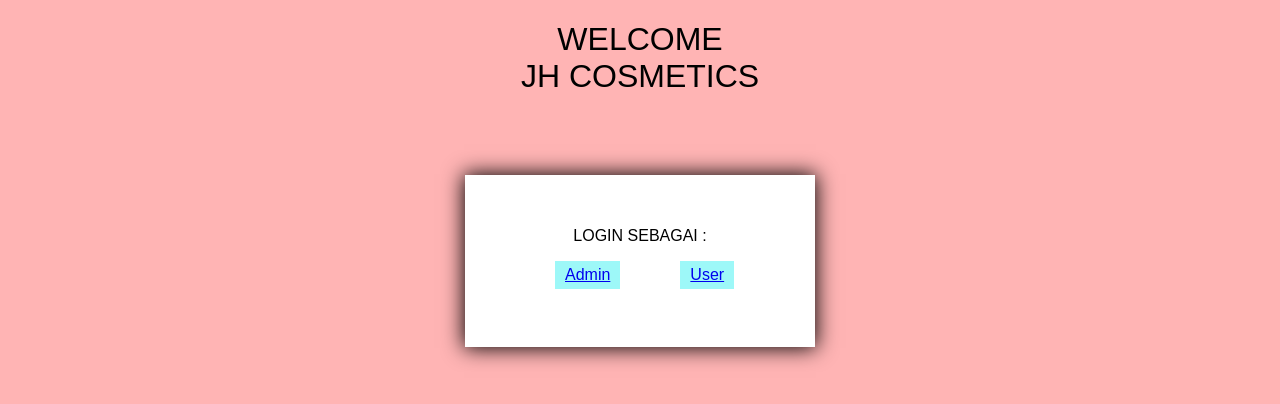
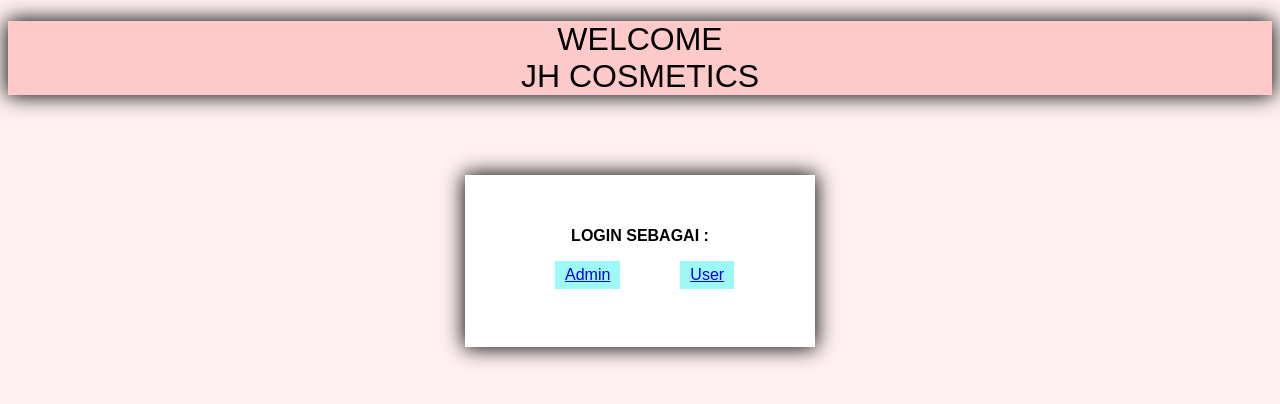
Before and after one commit to sevina2525/PA-WEB-Kel-6-A2, a PHP site: page / in a window 1280 px wide. Shown: the top 404 px of the page. Run offline with PHP 8.4, Linux system fonts and the light colour scheme.

Commit message:
Penambahan Background di h1

```diff
--- a/cosmetic/indexstyle.css
+++ b/cosmetic/indexstyle.css
@@ -1,15 +1,19 @@
 body{
 	font-family: sans-serif;
-	background: #ffb4b4;
+	background: #fff1f1;
+
 }
 
 h1{
 	text-align: center;
 	font-weight: 300;
+  background-color: #fdc9c9;
+  box-shadow: 0px 0px 20px 1px #000000;
 }
 
 .container p {
   margin-top: 2px;
+  font-weight: bold;
 }
 .container{
   width: 350px;
```
